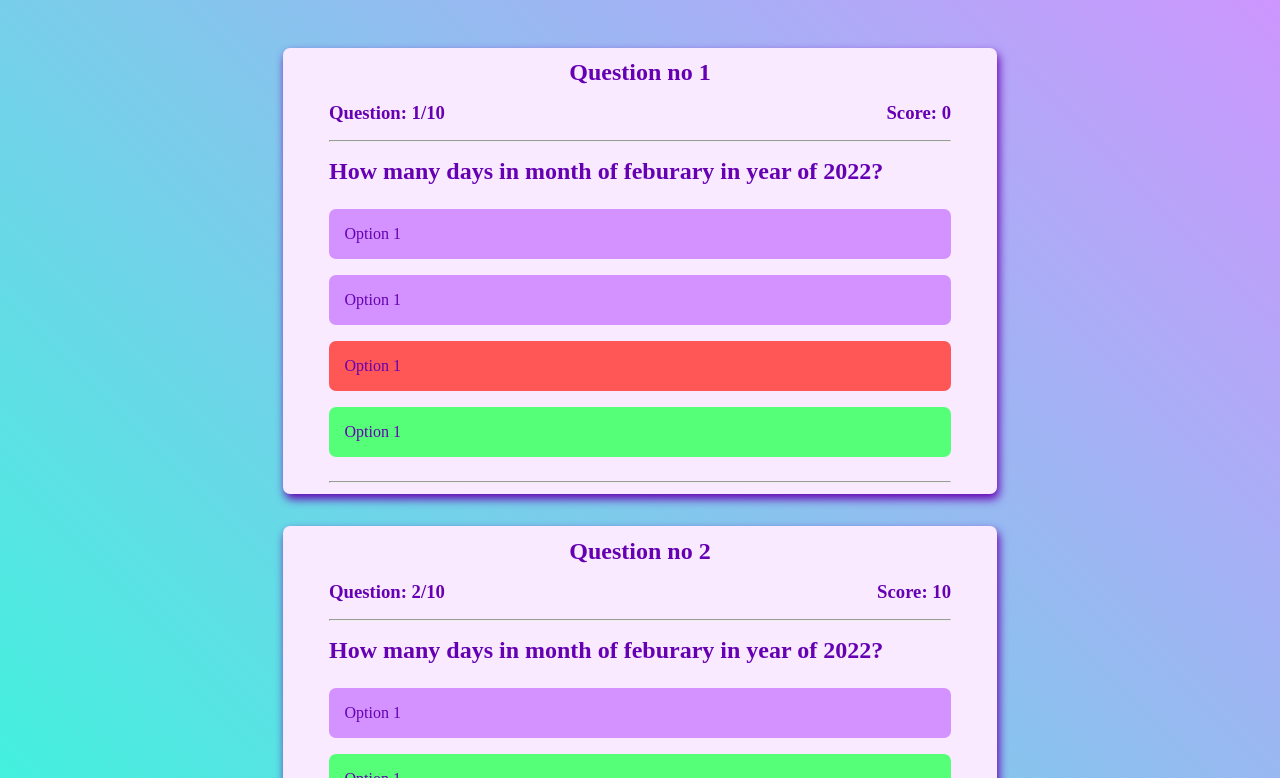
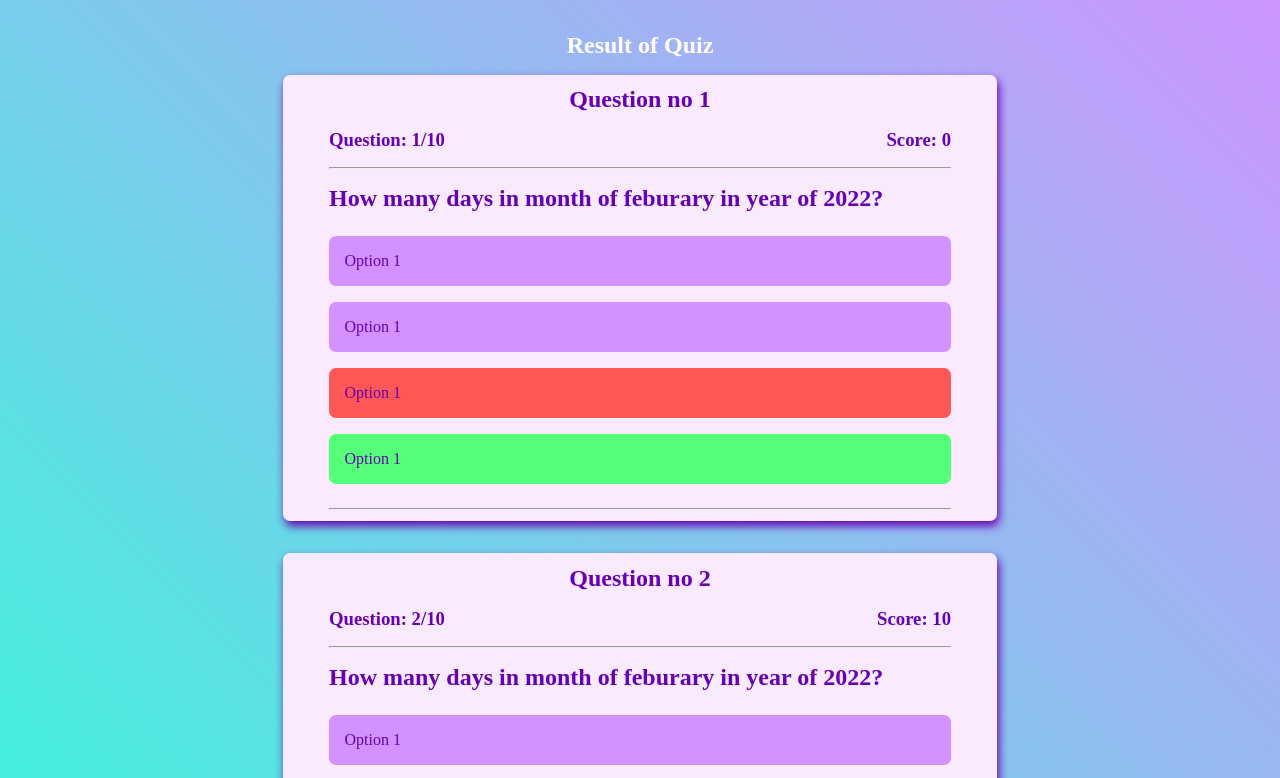
Before and after one commit to Ayushi20-19/quiz-screens, a plain HTML site: page resultpage.html in a window 1280 px wide. Shown: the part 88-866 px from the top of the page. Drawn offline with Linux system fonts and the light colour scheme; a script that the page names is missing.

Commit message:
add heading

```diff
--- a/resultpage.html
+++ b/resultpage.html
@@ -40,6 +40,7 @@
           </sidebar>
         </div>
         <div class="score-content">
+          <h1>Result of Quiz</h1>
           <div class="question-card">
             <h1>Question no 1</h1>
             <div class="questions">
```
